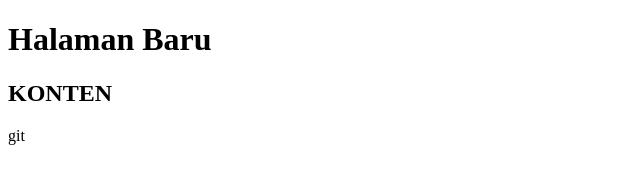
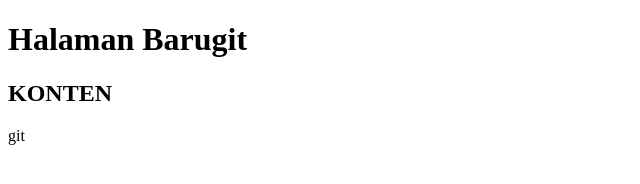
Before and after one commit to raffamuhamad587-jpg/rafaal, a plain HTML site: page index.html in a window 1280 px wide. Shown: the full height of the page, 0-640 px from the left. Drawn offline with Linux system fonts and the light colour scheme.

Commit message:
rafaal bagus

```diff
--- a/index.html
+++ b/index.html
@@ -6,7 +6,7 @@
     <title>Document</title>
 </head>
 <body>
-    <h1>Halaman Baru</h1>
+    <h1>Halaman Barugit</h1>
     <h2>KONTEN</h2>git
 </body>
 </html>
```
